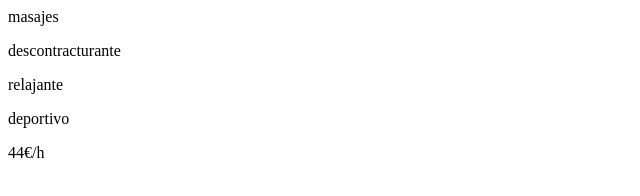
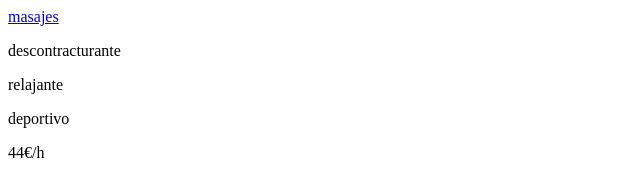
Before and after one commit to meowrhino/rikamichie, a website: page paginas/derecha.html in a window 1280 px wide. Shown: the full height of the page, 0-640 px from the left. Drawn offline with Linux system fonts and the light colour scheme.

Commit message:
added link masajes

```diff
--- a/paginas/derecha.html
+++ b/paginas/derecha.html
@@ -2,7 +2,7 @@
 
   <div class="der_1_layout">
     <div class="der_1_img">
-      <span>masajes</span>
+      <span><a href="https://www.instagram.com/erikamichi/">masajes</a></span>
 
     </div>
           <div class="der_tipos">
```
